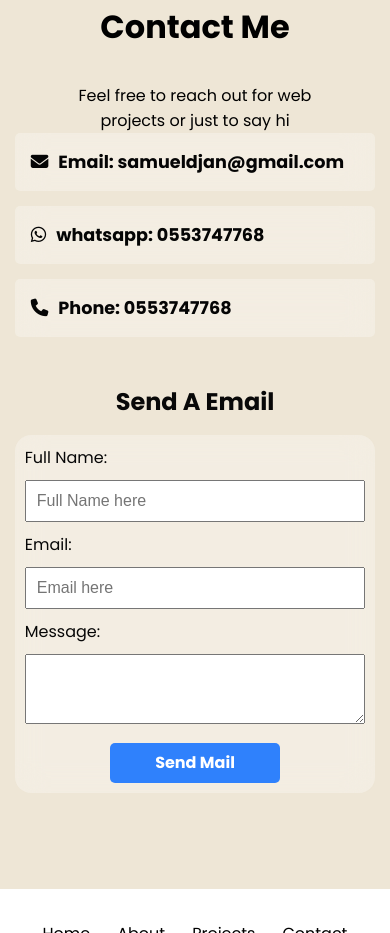
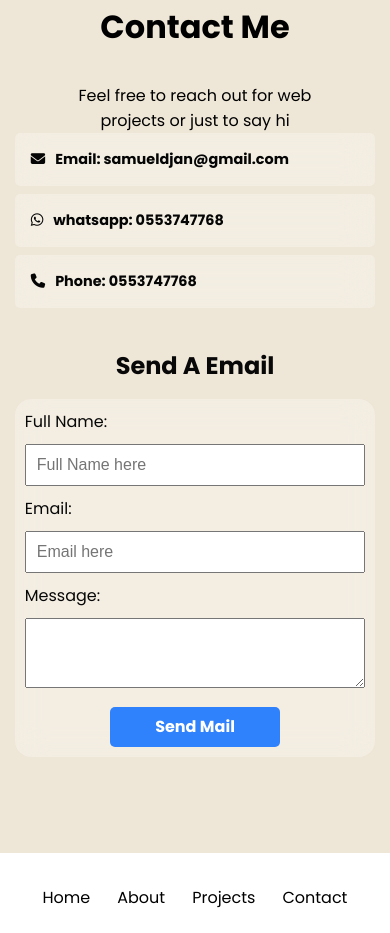
Before and after one commit to Mccodenetworks/samuel, a plain HTML site: page index.html in a window 390 px wide. Shown: the part 3509-4442 px from the top of the page. Drawn offline with nearby package versions, Linux system fonts and the light colour scheme.

Commit message:
Update media.css

```diff
--- a/media.css
+++ b/media.css
@@ -136,4 +136,16 @@
         padding: 12px 25px;
     }
 
+    .inner-links{
+        margin-bottom: 8px;
+    }
+
+    .inner-txt{
+        font-size: 0.9rem;
+    }
+
+    .sm-sm{
+        font-size: 16px;
+    }
+
 }
```
